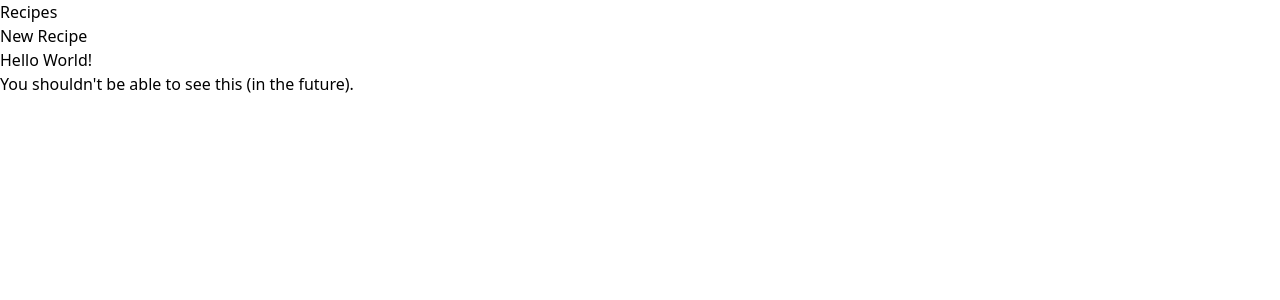
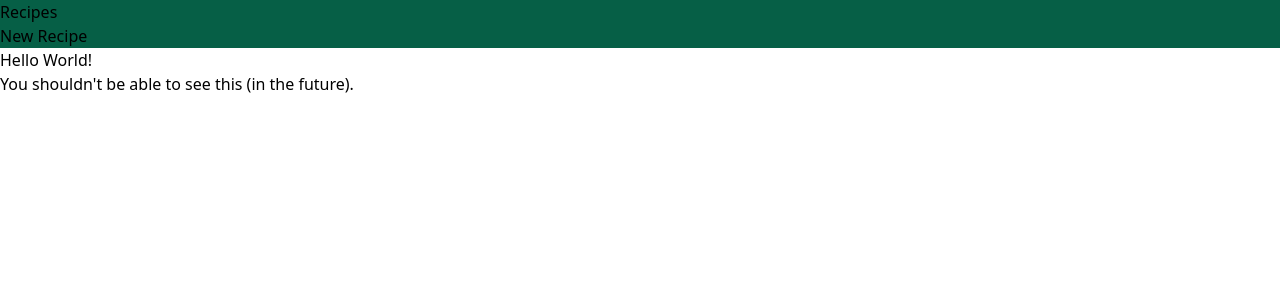
Before and after one commit to niluhaze/My-Recipe-Manager, a React (Vite) app in the folder frontend/: page / in a window 1280 px wide. Shown: the top 300 px of the page. Built offline with nearby package versions, Linux system fonts and the light colour scheme.

Commit message:
added some test color to header

```diff
--- a/frontend/src/App.jsx
+++ b/frontend/src/App.jsx
@@ -17,7 +17,7 @@ function App() {
   return (
     <>
       {/* Page Header */}
-      <nav>
+      <nav className='header'>
         <ul>
           <li><Link to="/my-recipes">Recipes</Link></li>
           <li><Link to="/edit">New Recipe</Link></li>
--- a/frontend/src/index.css
+++ b/frontend/src/index.css
@@ -1,3 +1,7 @@
 @tailwind base;
 @tailwind components;
 @tailwind utilities;
+
+.header {
+    background-color: theme(colors.primary);
+}
--- a/frontend/tailwind.config.js
+++ b/frontend/tailwind.config.js
@@ -1,19 +1,15 @@
 /** @type {import('tailwindcss').Config} */
+
 module.exports = {
   content: ["./index.html", "./src/**/*.{js,jsx}"],
   mode: "jit",
   theme: {
     extend: {
       colors: {
-        primary: "#00040f",
-        secondary: "#00f6ff",
-        dimWhite: "rgba(255, 255, 255, 0.7)",
-        dimBlue: "rgba(9, 151, 124, 0.1)",
-      },
-      fontFamily: {
-        poppins: ["Poppins", "sans-serif"],
-      },
-    },
+        primary: "#065F46",
+      }
+    }
+    ,
     screens: {
       xs: "480px",
       ss: "620px",
```
